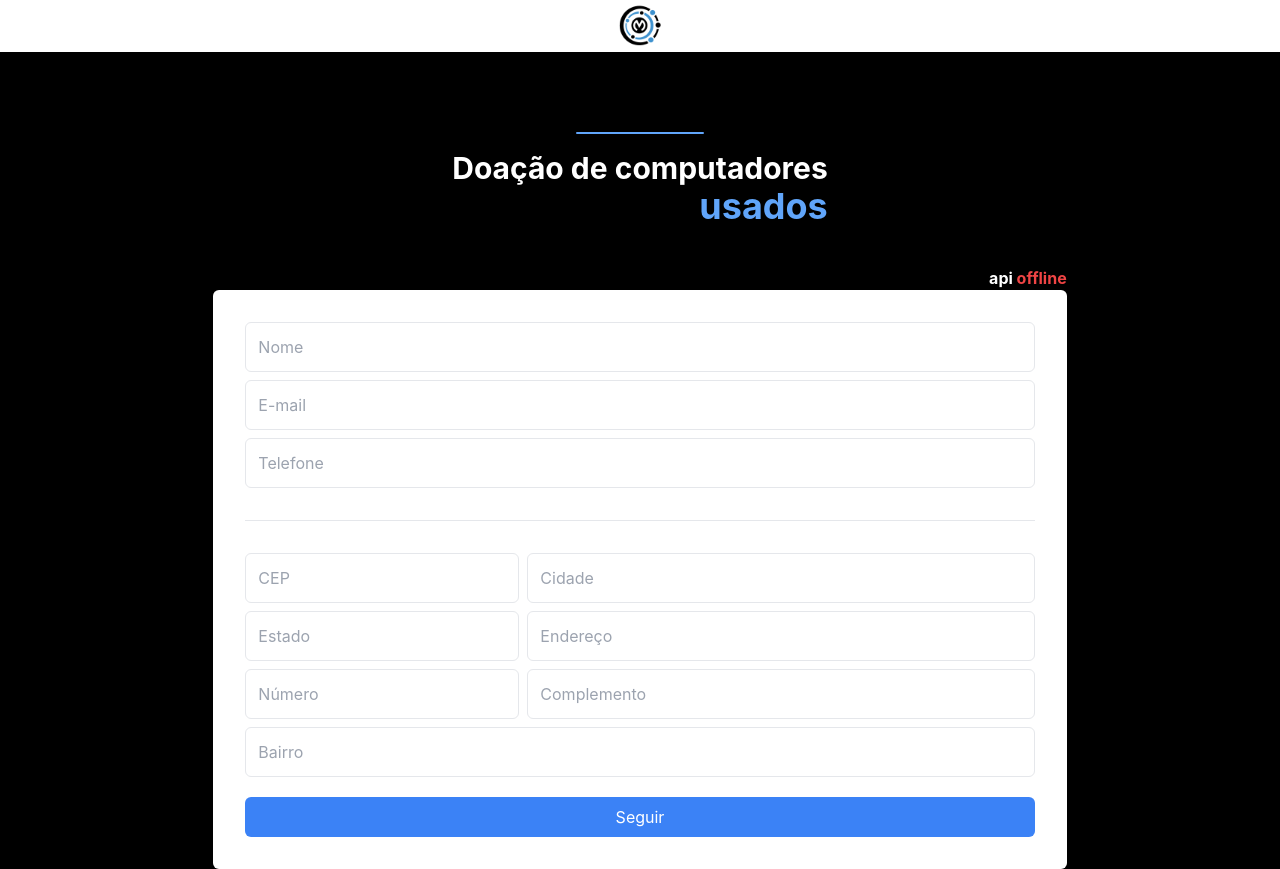
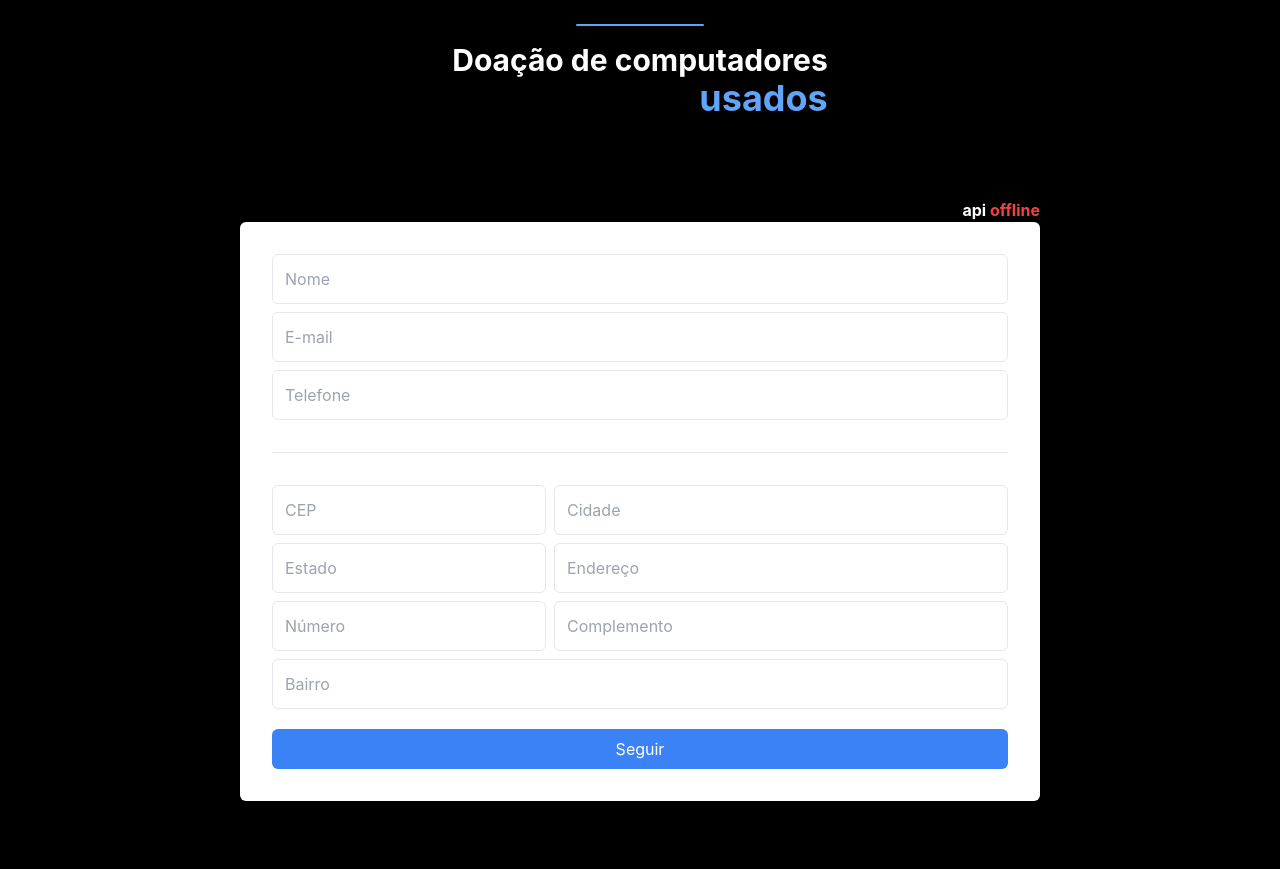
Before and after one commit to abreuthrj/appmasters-doar-computadores, a Next.js app: page / in a window 1280 px wide. After the commit the page ends 841 px from the top, so only its background shows below. Built offline with nearby package versions, Linux system fonts and the light colour scheme; no server answers.

Commit message:
fix: max form width layout, removed header with logo

```diff
--- a/components/Form/PersonalSection/index.tsx
+++ b/components/Form/PersonalSection/index.tsx
@@ -97,7 +97,6 @@ export default function PersonalSection() {
         />
         <InputMask
           mask={"(99) 99999-9999"}
-          maskPlaceholder={null}
           alwaysShowMask={false}
           placeholder="Telefone"
           name="phone"
--- a/pages/index.tsx
+++ b/pages/index.tsx
@@ -36,9 +36,9 @@ export default function Home() {
       </Head>
 
       <header className="flex flex-wrap justify-center">
-        <div className="w-full bg-white flex items-center justify-center mb-14 pt-1">
+        {/* <div className="w-full bg-white flex items-center justify-center mb-14 pt-1">
           <Image src={require("../assets/logo.png")} width={48} height={48} />
-        </div>
+        </div> */}
 
         <div className="my-6 flex flex-col items-center">
           <span className="block border-b-2 border-blue-400 mb-4 w-32 rounded-full"></span>
@@ -52,8 +52,8 @@ export default function Home() {
         </div>
       </header>
 
-      <main className="flex flex-grow justify-center">
-        <div className="w-8/12 mx-auto">
+      <main className="flex flex-grow justify-center py-10">
+        <div className="xl:w-[800px] md:w-8/12 sm:w-12/12 mx-auto">
           <p className="mt-4 font-bold text-right text-white">
             api{" "}
             <span
```
